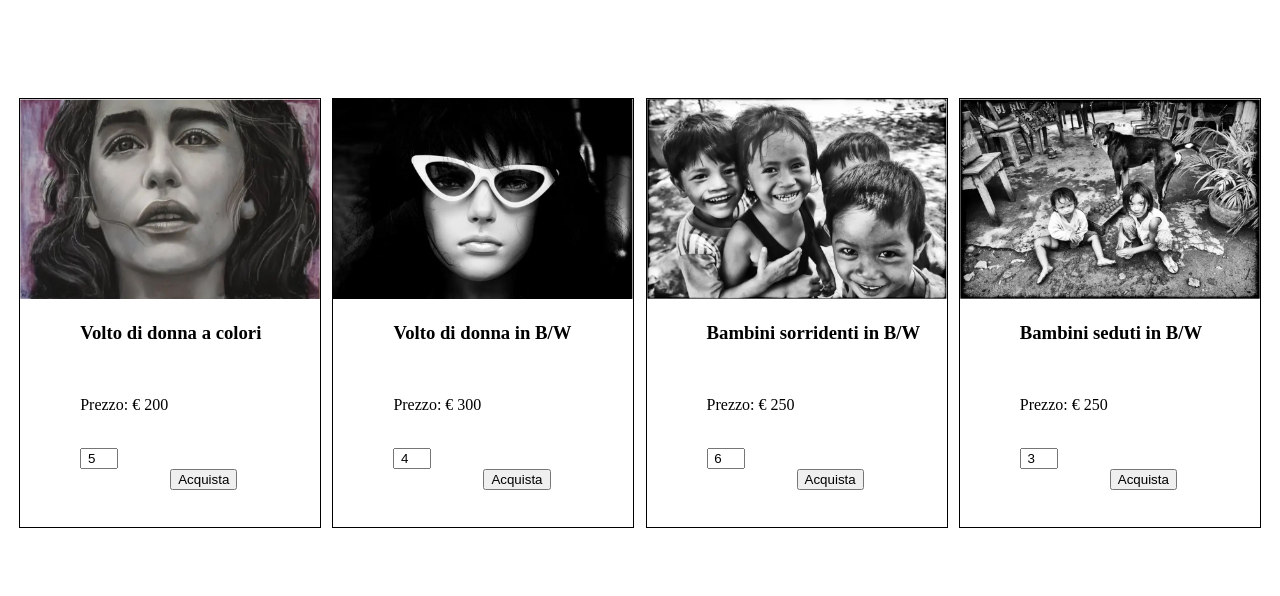
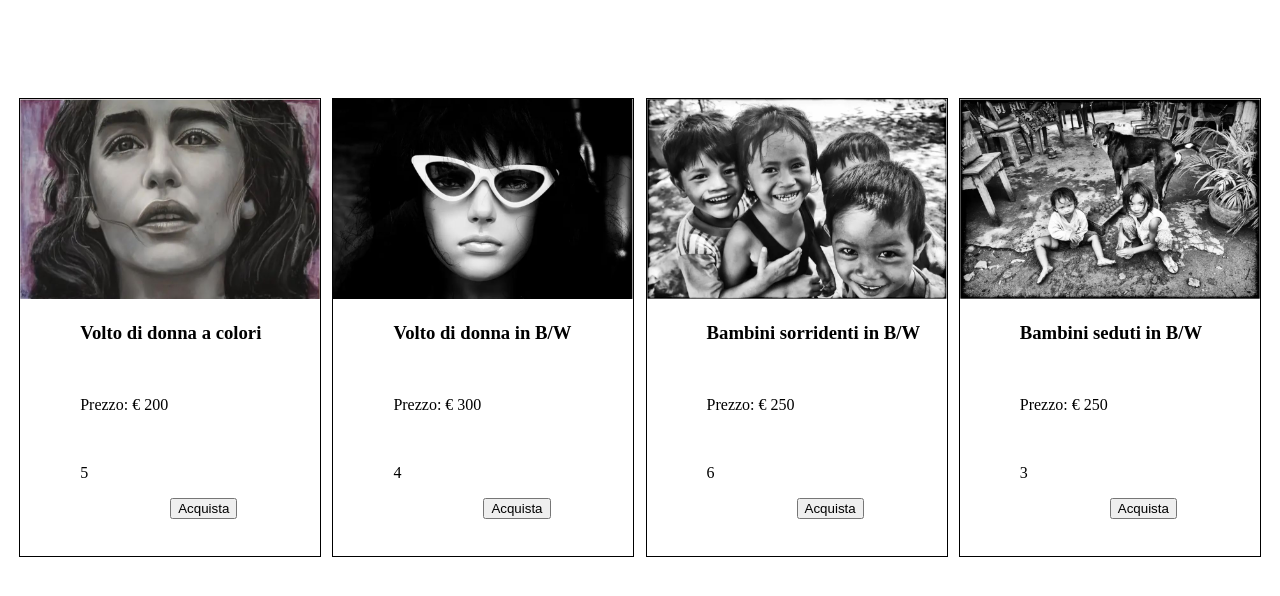
Before and after one commit to robpetru/PrGWEB-DESIGN, a plain HTML site: page ESERCIZIO6-GRUPPI copy/index.html in a window 1280 px wide. Drawn offline with Linux system fonts and the light colour scheme.

Commit message:
Add files via upload
Esercizio Galleria modificato a lezione

```diff
--- a/ESERCIZIO6-GRUPPI copy/scriptGalleria.js
+++ b/ESERCIZIO6-GRUPPI copy/scriptGalleria.js
@@ -1,51 +1,82 @@
-function Card(img,titolo,prezzo,disponibilita){
-this.img=img;
-this.titolo=titolo;
-this.prezzo=prezzo;
-this.disponibilita=disponibilita;
+function Card(img, titolo, prezzo, disponibilita) {
+  this.img = img;
+  this.titolo = titolo;
+  this.prezzo = prezzo;
+  this.disponibilita = disponibilita;
 
-this.esponi = function(){
-var immagine= " <div class='container'><img src='" + this.img +"'>"+"<br>"+
-          "<h3>"+this.titolo+"</h3>"+"<br>"+
-          "<p> Prezzo: " + this.prezzo +"</p>"+"<br>"+
-          "<input class='disponibili' value =' "+ this.disponibilita +"'>"+"<br>"+
-          "<div><button onclick='"+this.innerHTML+ "'>Acquista</button></div>"+"<br></div>"
-          return immagine
+  this.esponi = function (indice) {
+    var immagine = " <div class='container'><img src='" + this.img + "'>" + "<br>" +
+      "<h3>" + this.titolo + "</h3>" + "<br>" +
+      "<p> Prezzo: " + this.prezzo + "</p>" + "<br>" +
+      "<p class='disponibili'> " + this.disponibilita + "</p>" +
+      "<div><button onclick='modificaQuantita(" + indice + ")'>Acquista</button></div>" + "<br></div>"
+    return immagine
+  }
+
+  this.pulsante = function () {
+    --this.disponibilita;
+    if (this.disponibilita <= 0) {
+      console.log('Prodotto finito');
+    } else {
+      console.log("La disponibilità di questa card è:" + this.disponibilita);
+    }
+  }
+}
+
+function modificaQuantita(indice) {
+  galleria[indice].pulsante();
+  stampa();
+}
+
+var galleria = [
+  new Card("./img/img1.JPG", "Volto di donna a colori", "€ 200", 5),
+  new Card("./img/img2.JPG", "Volto di donna in B/W", "€ 300", 4),
+  new Card("./img/img3.JPG", "Bambini sorridenti in B/W", "€ 250", 6),
+  new Card("./img/img4.JPG", "Bambini seduti in B/W", "€ 250", 3)
+
+];
+
+var galleriaImmagini = document.getElementById("galleriaImmagini");
+
+
+function stampa() {
+  galleriaImmagini.innerHTML = ""
+
+  var i = 0;
+  galleria.forEach(element => {
+    galleriaImmagini.innerHTML += element.esponi(i);
+    i++;
+
+  });
 
 }
 
-this.pulsante= function(){
-  var numero=0;
- numero =this.disponibilita-1;
-  return numero
-
-}
-}
+stampa();
 
 
 
-var galleria = [
-          new Card("./img/img1.JPG","Volto di donna a colori","€ 200",5),
-          new Card("./img/img2.JPG","Volto di donna in B/W","€ 300",4),
-          new Card("./img/img3.JPG","Bambini sorridenti in B/W","€ 250",6),
-          new Card("./img/img4.JPG","Bambini seduti in B/W","€ 250",3)
 
-];
- var galleriaImmagini = document.getElementById("galleriaImmagini");
- galleria.forEach(element => {
-          galleriaImmagini.innerHTML+= element.esponi()
- });
 
- function acquista(){
-  for(i in galleria){
-  if(galleria[i].disponibilita != 0){
-galleria[i].disponibilita.value=galleria[i].pulsante();
-console.log(galleria[i].pulsante());
-  }else{
-    galleria[i].disponibilita.value="-";
-  }
 
-}
-}
 
-acquista();
+
+
+
+
+
+
+
+
+// function acquista() {
+//   for (i in galleria) {
+//     if (galleria[i].disponibilita != 0) {
+//       galleria[i].disponibilita.value = galleria[i].pulsante();
+//       console.log(galleria[i].pulsante());
+//     } else {
+//       galleria[i].disponibilita.value = "-";
+//     }
+
+//   }
+// }
+
+// acquista();
```
Also changed, not shown: ESERCIZIO6-GRUPPI copy/style.css (indentation only).
